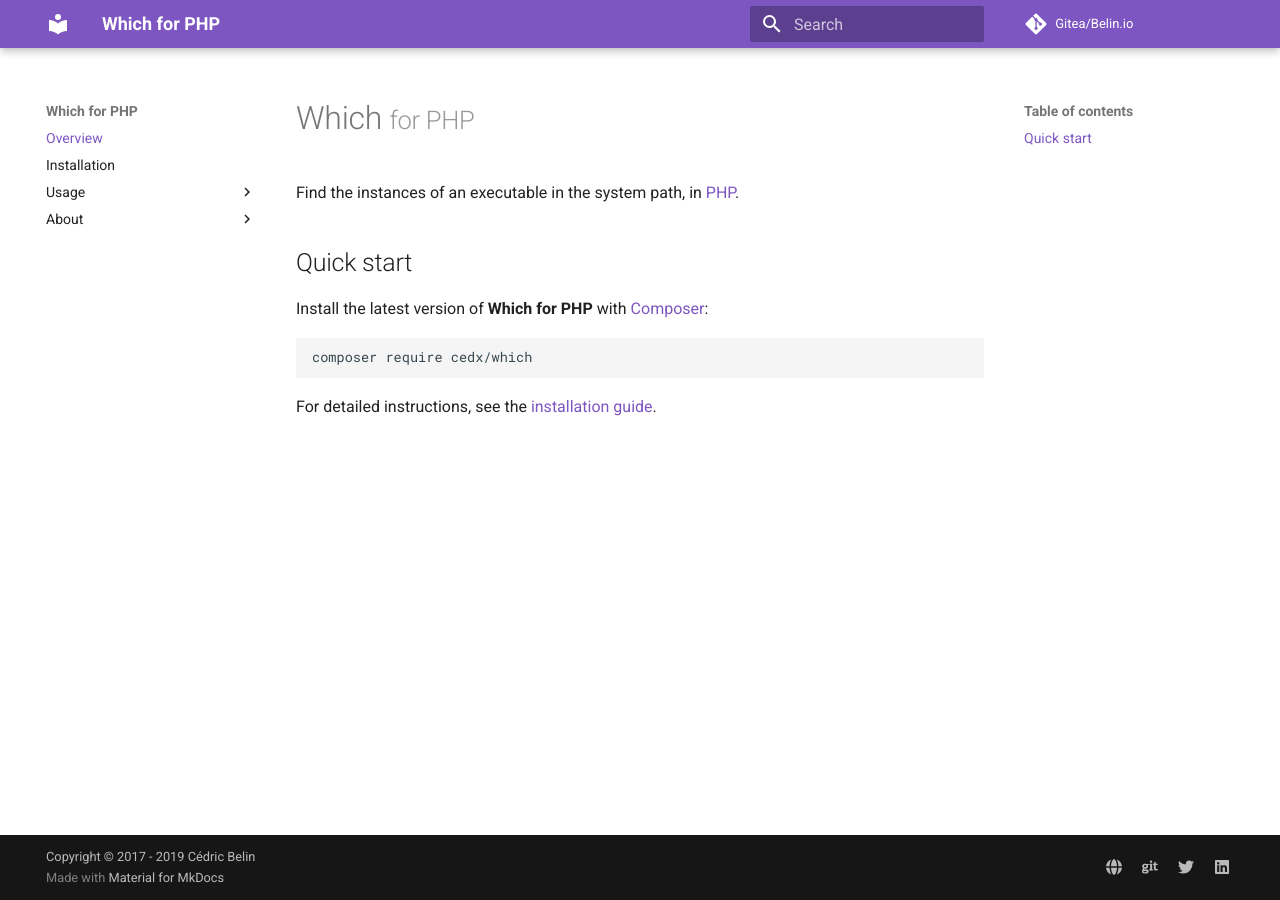
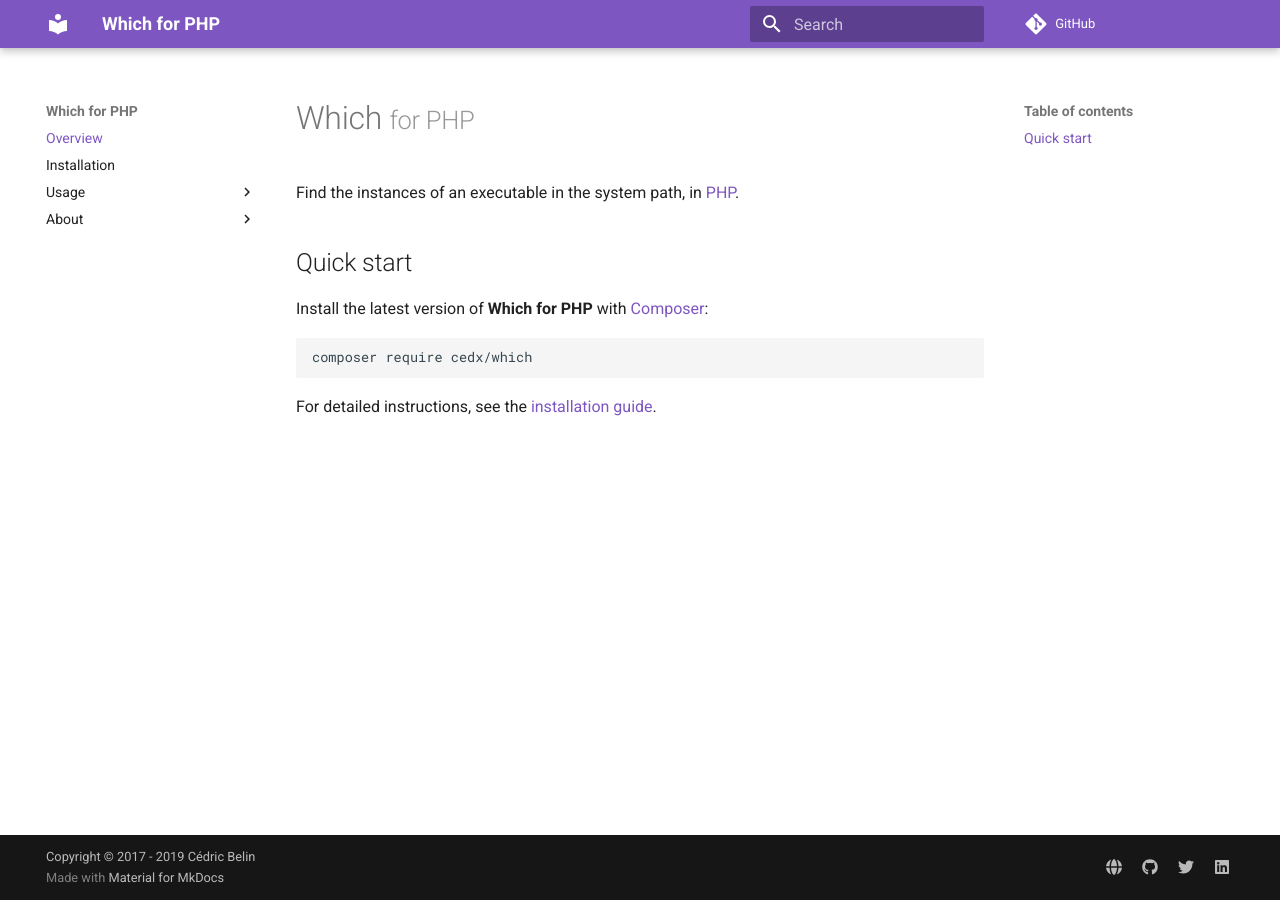
Before and after one commit to cedx/which.php, an MkDocs documentation site: the page built from doc/index.md, in a window 1280 px wide. Built offline with MkDocs 1.6.1 and Material for MkDocs 9.7.7, drawn with Linux system fonts in a browser that asks for light colours; comment, search, counter and statistics services are not loaded.

Commit message:
Updated the URL of the Git repository

```diff
--- a/composer.json
+++ b/composer.json
@@ -18,8 +18,7 @@
   },
   "bin": ["bin/which"],
   "config": {
-    "optimize-autoloader": true,
-    "preferred-install": {"*": "dist"}
+    "optimize-autoloader": true
   },
   "keywords": [
     "find",
@@ -38,7 +37,7 @@
   "require-dev": {
     "consolidation/robo": "^1.4.3",
     "henrikbjorn/lurker": "^1.2.0",
-    "phpstan/phpstan": "^0.10.7",
+    "phpstan/phpstan": "^0.10.8",
     "phpunit/phpunit": "^7.5.1"
   },
   "scripts": {
--- a/mkdocs.yml
+++ b/mkdocs.yml
@@ -6,8 +6,8 @@ site_url: https://dev.belin.io/which.php
 docs_dir: doc
 site_dir: web
 
-repo_name: Gitea/Belin.io
-repo_url: https://git.belin.io/cedx/which.php
+repo_name: GitHub
+repo_url: https://github.com/cedx/which.php
 edit_uri: ''
 
 copyright: Copyright &copy; 2017 - 2019 Cédric Belin
@@ -18,7 +18,7 @@ google_analytics:
 extra:
   social:
   - {type: globe, link: 'https://belin.io'}
-  - {type: git, link: 'https://git.belin.io/cedx'}
+  - {type: github, link: 'https://github.com/cedx'}
   - {type: twitter, link: 'https://twitter.com/cedxbelin'}
   - {type: linkedin, link: 'https://linkedin.com/in/cedxbelin'}
 
```
Also changed, not shown: README.md (+1 -1 lines).
